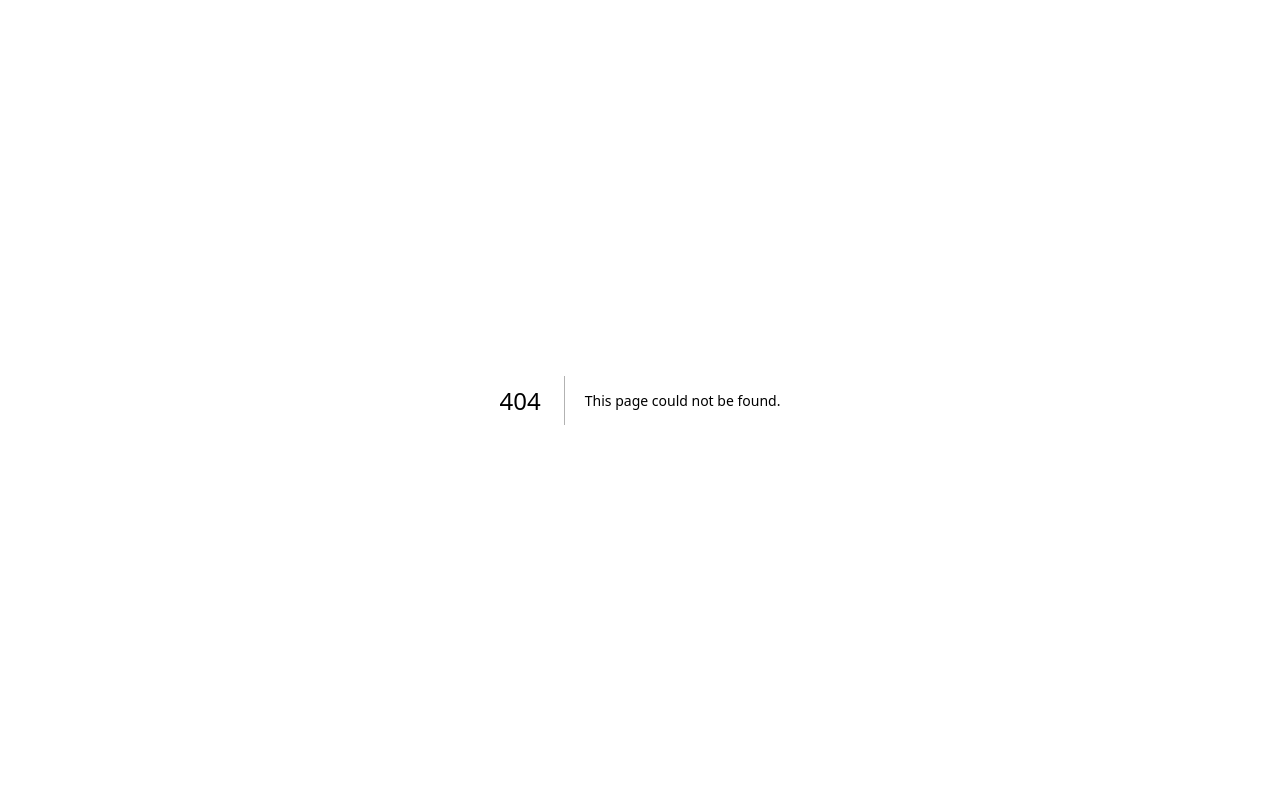
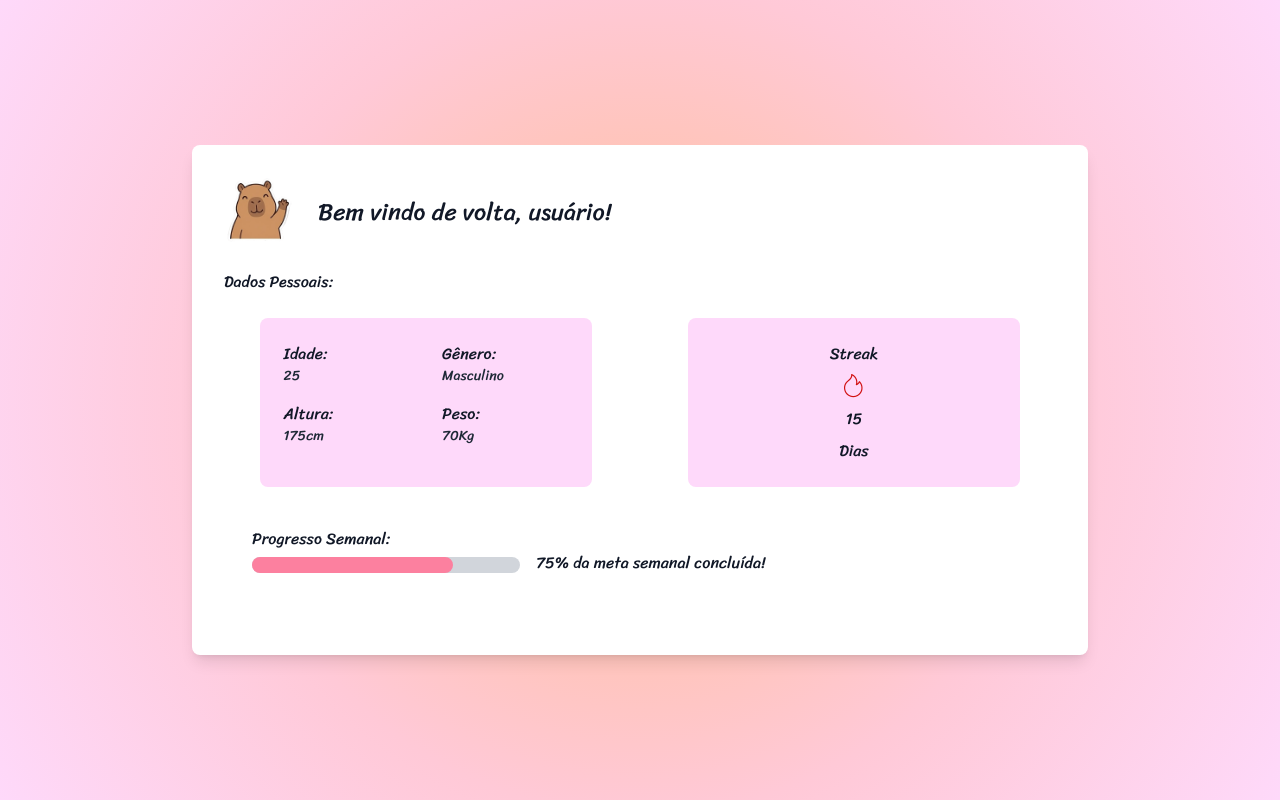
Before and after one commit to Saraingridsousa/Daylist_WebApp, a Next.js app: page /perfil in a window 1280 px wide. Before the commit this address had no page. Built offline with nearby package versions, Linux system fonts and the light colour scheme.

Commit message:
visual da página de perfil pronto

```diff
--- /dev/null
+++ b/app/perfil/page.tsx
@@ -0,0 +1,27 @@
+import PerfilCard from "@/components/cards/perfil";
+import Image from "next/image";
+
+export default function Perfil() {
+  return (
+    <main className="gap-5 w-full bg-[radial-gradient(circle,#FFC0A1_13%,#FFC9D7_55%,#FED9FA_100%)] flex min-h-screen flex-col items-center justify-center p-16">
+      <div className="bg-white rounded-lg w-full max-w-4xl p-8 pb-20 flex flex-col gap-6 items-center shadow-lg text-gray-900">
+        <div className="flex flex-row gap-6 justify-start items-center w-full">
+          <Image
+            alt="Daylist Logo"
+            src="/assets/capPerfil.png"
+            width={70}
+            height={70}
+            className={``}
+          />
+          <h1 className="text-2xl">Bem vindo de volta, usuário!</h1>
+        </div>
+        <div className="flex justify-start w-full">
+          <h2>Dados Pessoais:</h2>
+        </div>
+        {/* Cards */}
+        <PerfilCard idade={25} genero="Masculino" peso={70} altura={175} dias={15} progress={75}/>
+
+      </div>
+    </main>
+    );
+}
--- /dev/null
+++ b/components/cards/perfil/index.tsx
@@ -0,0 +1,66 @@
+import Image from "next/image";
+
+interface PerfilProps{
+  idade?: number;
+  genero?: string;
+  peso?: number;
+  altura?: number;
+  dias?: number;
+  progress?: number;
+}
+export default function PerfilCard({idade, genero, peso, altura, dias, progress}: PerfilProps) {
+
+  return (
+   <div className="flex flex-col w-full">
+    <div className="flex flex-row w-full justify-around gap-6">
+        <div className="bg-[#FED9FA] p-6 rounded-lg w-2/5 flex flex-row gap-8">
+            <div className="flex flex-col gap-4 justify-start w-1/2">
+              <div className="flex flex-col">
+                <span>Idade:</span>
+                <span className="text-sm text-gray-800">{idade}</span>
+              </div>
+
+              <div className="flex flex-col">
+                <span>Altura:</span>
+                <span className="text-sm text-gray-800">{altura}cm</span>
+              </div>
+            </div>
+
+            <div className="flex flex-col gap-4 justify-start w-1/2">
+                <div className="flex flex-col">
+                <span>Gênero:</span>
+                <span className="text-sm text-gray-800">{genero}</span>
+              </div>
+              <div className="flex flex-col">
+                <span>Peso:</span>
+                <span className="text-sm text-gray-800">{peso}Kg</span>
+              </div>
+            </div>
+        </div>
+
+        <div className="bg-[#FED9FA] p-6 rounded-lg w-2/5 flex flex-col justify-center items-center gap-2">
+            <h3>Streak</h3>
+            <Image
+                alt="Streak Icon"
+                src="/assets/perfilFire.png"
+                width={25}
+                height={25}
+            />
+            <span>{dias}</span>
+            <span>Dias</span>
+        </div>
+    </div>
+    <div className="flex flex-col w-full mt-10 pl-7 justify-around text-gray-900">
+          <h2>Progresso Semanal:</h2>
+          <div className="flex w-full flex-row gap-4 items-center">
+
+              <div className="w-1/3 bg-gray-300 rounded-full h-4 mt-1">
+                  <div className="bg-[#FC809F] h-4 rounded-full" style={{ width: `${progress}%` }}></div>
+              </div>
+
+            <span>{progress}% da meta semanal concluída!</span>
+          </div>
+    </div>
+   </div>
+  );
+}
```
Also changed, not shown: public/assets/capPerfil.png (added), public/assets/perfilFire.png (added).
